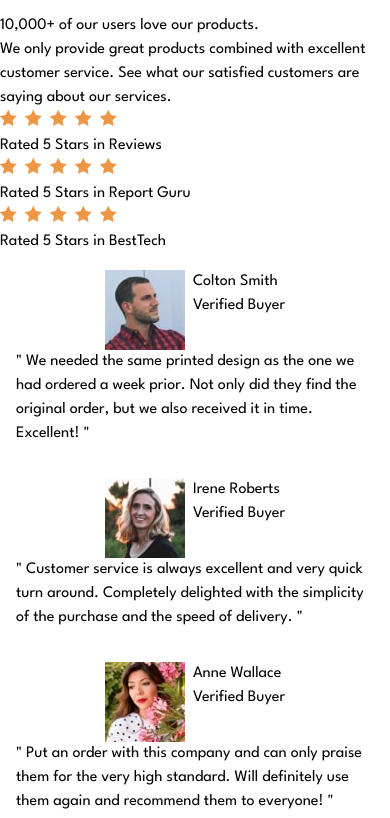
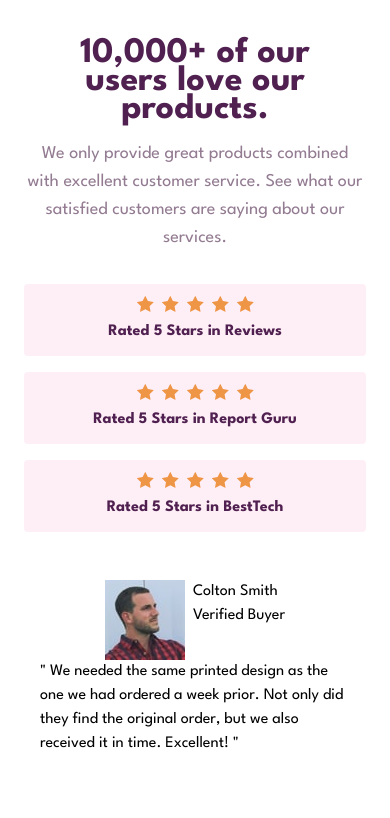
Before and after one commit to fkrunic/frontend-mentor-social-proof-section, a Vue app: page / in a window 390 px wide. Shown: the top 818 px of the page. Built offline with nearby package versions, Linux system fonts and the light colour scheme.

Commit message:
top section of mobile

```diff
--- a/src/components/Mobile.vue
+++ b/src/components/Mobile.vue
@@ -6,10 +6,14 @@ defineProps<{ content: Content }>()
 </script>
 
 <template>
-    <div class="flex flex-col">
-        <p>{{ content.banner }}</p>
-        <p>{{ content.description }}</p>
-        <RatingMobile :rating-spot="spot" v-for="spot of content.ratingSpots"></RatingMobile>
+    <div class="flex flex-col items-center gap-8 m-6">
+        <div class="flex flex-col items-center">
+            <p class="p-4 text-center leading-7 text-4xl font-bold text-very-dark-magenta">{{ content.banner }}</p>
+            <p class="text-lg text-center text-dark-grayish-magenta">{{ content.description }}</p>
+        </div>
+        <div class="flex flex-col items-center w-full gap-4">
+            <RatingMobile :rating-spot="spot" v-for="spot of content.ratingSpots"></RatingMobile>
+        </div>
         <ReviewMobile :review="review" v-for="review of content.reviews"></ReviewMobile>
     </div>
 </template>
--- a/src/components/common/RatingMobile.vue
+++ b/src/components/common/RatingMobile.vue
@@ -3,10 +3,10 @@ defineProps<{ ratingSpot: string }>()
 </script>
 
 <template>
-    <div class="flex flex-col gap-2">
+    <div class="flex flex-col items-center gap-2 w-full py-3 bg-soft-pink/10 rounded">
         <div class="flex flex-row gap-2">
             <img v-for="_ of [1,2,3,4,5]" src="../../assets/icon-star.svg" alt="star">
         </div>
-        <p>Rated 5 Stars in {{ ratingSpot }}</p>
+        <p class="font-bold text-very-dark-magenta">Rated 5 Stars in {{ ratingSpot }}</p>
     </div>
 </template>
--- a/src/components/common/ReviewMobile.vue
+++ b/src/components/common/ReviewMobile.vue
@@ -5,7 +5,6 @@ defineProps<{ review: Review }>()
 const getPortraitURL = (tag: string) => {
     return new URL(`../../assets/image-${tag}.jpg`, import.meta.url).href
 }
-
 </script>
 
 <template>
```
